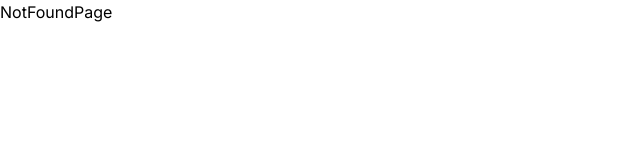
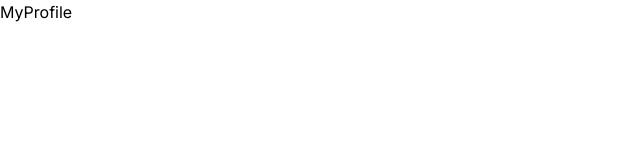
Before and after one commit to nurmohammad83/prisma-next-doctor, a Next.js app: page /my-profile in a window 1280 px wide. Before the commit this address had no page. Shown: the top 160 px of the page, without its empty margins (0-640 px from the left). Built offline with nearby package versions, Linux system fonts and the light colour scheme.

Commit message:
feat: add patients route page

```diff
--- /dev/null
+++ b/src/app/(patients)/my-profile/page.tsx
@@ -0,0 +1,6 @@
+const MyProfile = () => {
+  return (
+    <div>MyProfile</div>
+  )
+}
+export default MyProfile
--- /dev/null
+++ b/src/app/(public)/(patients)/page.tsx
@@ -0,0 +1 @@
+rafce
```
Also changed, not shown: package.json (+7 -6 lines), 1 other file (tests, documents, lock files or other folders).
